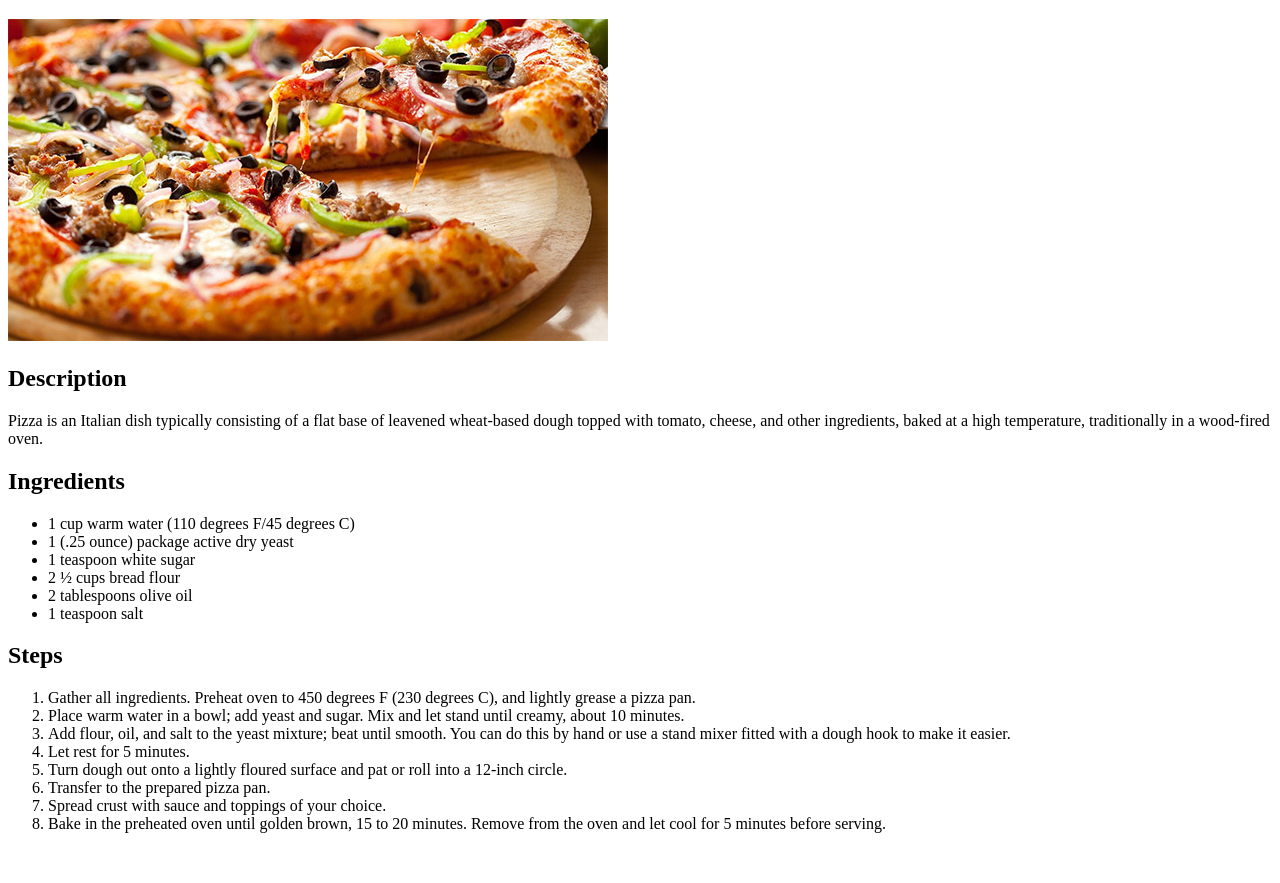
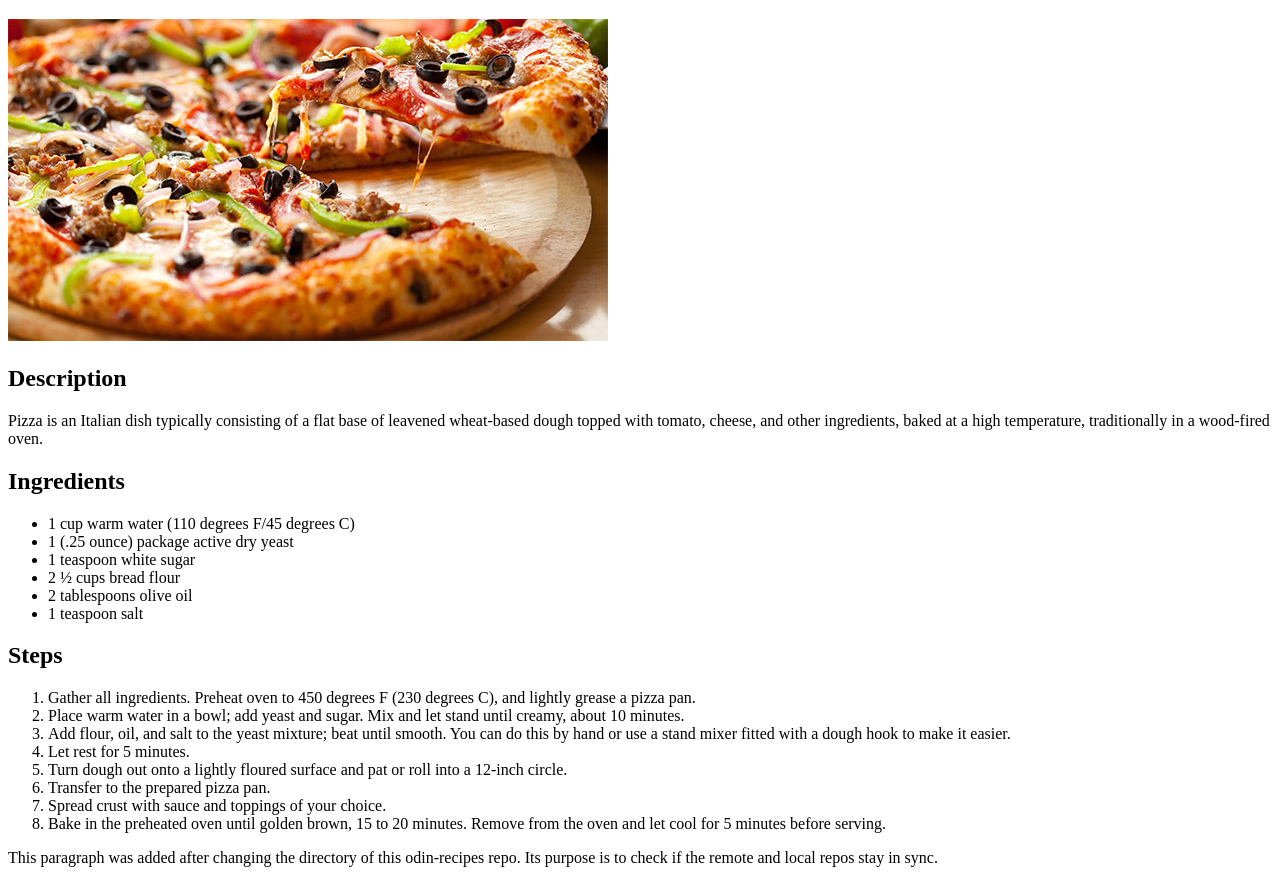
Before and after one commit to umarfarooqw99/odin-recipes, a plain HTML site: page recipes/pizza.html in a window 1280 px wide. Shown: the part 61-944 px from the top of the page. Before the commit the page ends 910 px from the top, so only its background shows below. Drawn offline with Linux system fonts and the light colour scheme.

Commit message:
check if changing local repo directory makes it go out of sync with remote repo

```diff
--- a/recipes/pizza.html
+++ b/recipes/pizza.html
@@ -30,5 +30,6 @@
         <li>Spread crust with sauce and toppings of your choice.</li>
         <li>Bake in the preheated oven until golden brown, 15 to 20 minutes. Remove from the oven and let cool for 5 minutes before serving.</li>
     </ol>
+    <p>This paragraph was added after changing the directory of this odin-recipes repo. Its purpose is to check if the remote and local repos stay in sync.</p>
 </body>
 </html>
```
